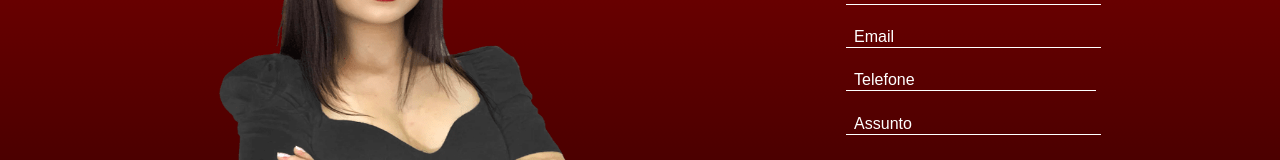
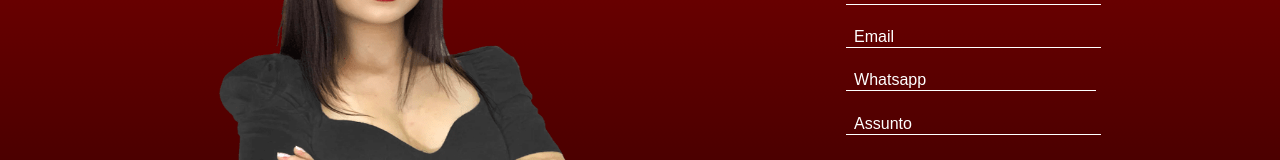
Before and after one commit to Davi-Serrano/dashboard, a Next.js app: page / in a window 1280 px wide. Shown: the part 205-365 px from the top of the page. Built offline with nearby package versions, Linux system fonts and the light colour scheme.

Commit message:
telefone para whatsapp

```diff
--- a/src/pages/index.tsx
+++ b/src/pages/index.tsx
@@ -98,7 +98,7 @@ export default function Home() {
                   border="none"
                   borderBottom="1px solid white"
                   borderRadius="none"
-                  placeholder="Telefone"
+                  placeholder="Whatsapp"
                   pl=".5em"
                   width="85%"
                   color="white"
```
